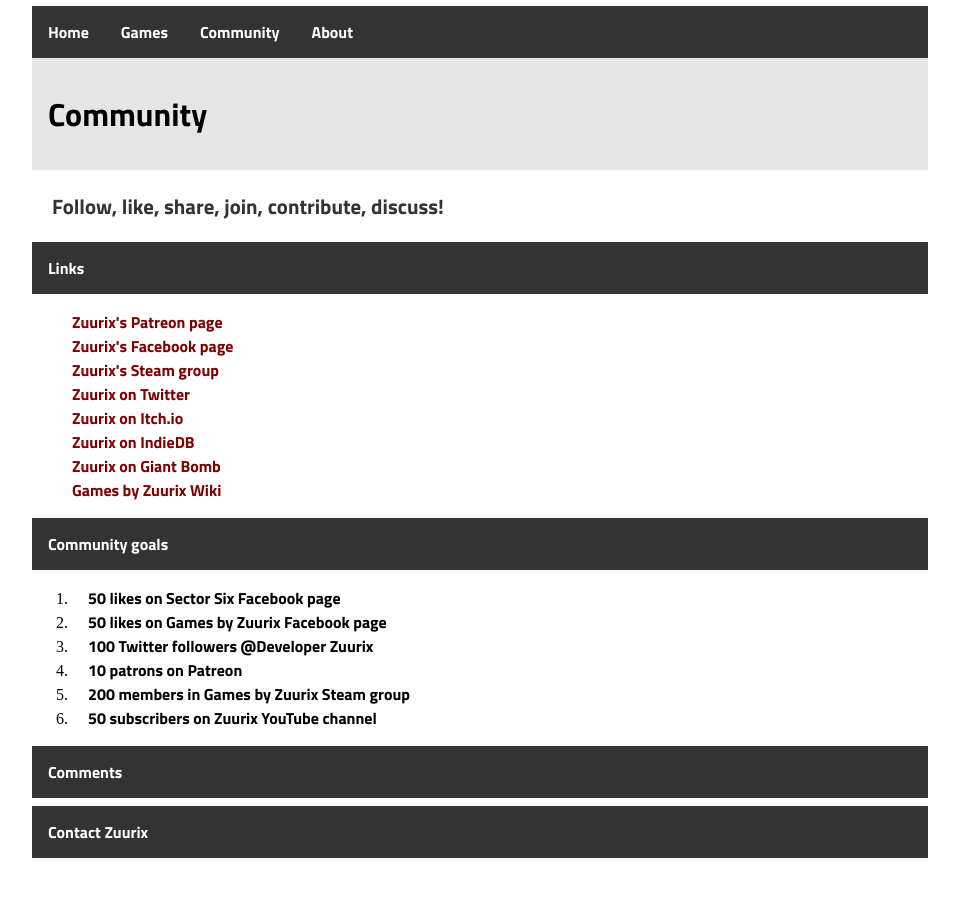
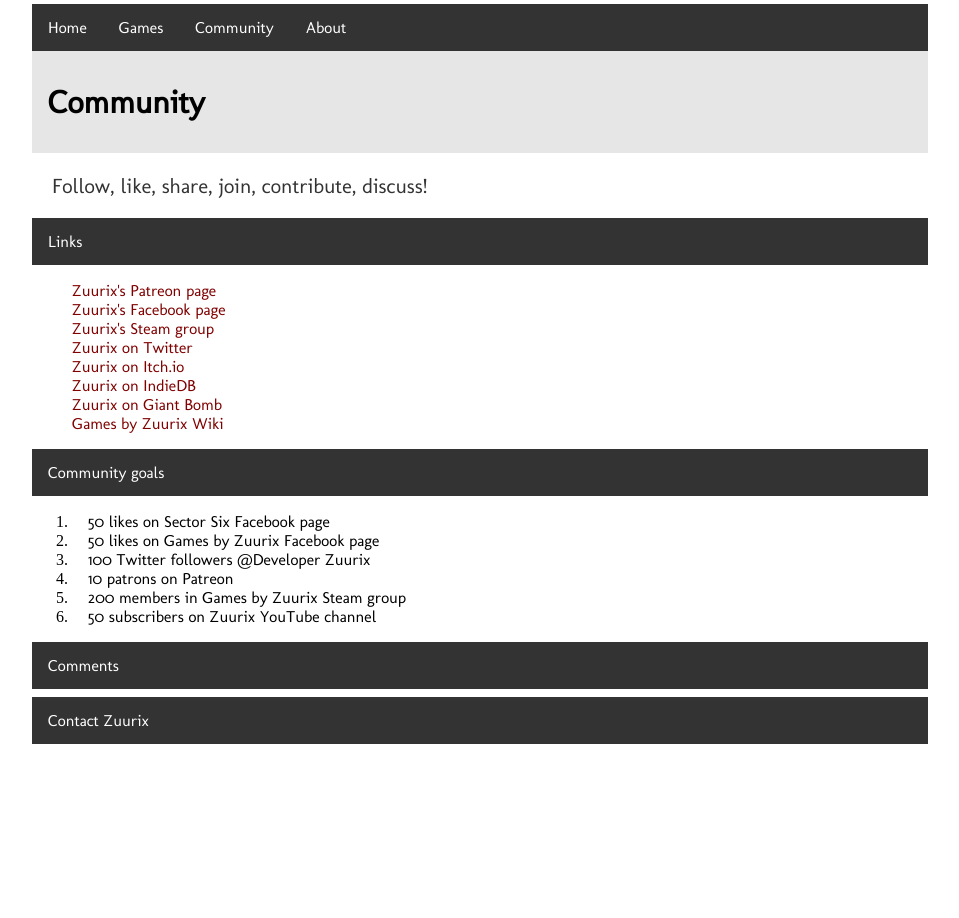
Before and after one commit to Phoebe3663/Zuurix.github.io, a Jekyll site: the page built from community/index.html, in a window 1280 px wide. Shown: the part 308-1226 px from the top of the page, without its empty margins (160-1119 px from the left). Built offline with Jekyll 4.4.1, drawn with Linux system fonts in a browser that asks for light colours; comment, search, counter and statistics services are not loaded; after the commit the page ends 1112 px from its top, so only the background shows below that.

Commit message:
Font changed

```diff
--- a/css/main.css
+++ b/css/main.css
@@ -1,4 +1,4 @@
-@import url('https://fonts.googleapis.com/css?family=Titillium+Web:700');
+@import url('https://fonts.googleapis.com/css?family=Molengo');
 
 body {
     margin: 60px auto;
@@ -39,13 +39,13 @@ nav li a:active {
 }
 
 a {
-    font-family: 'Titillium Web', sans-serif;
+    font-family: 'Molengo', sans-serif;
     text-decoration: none;
     color: #800000;
 }
 
 a ul li {
-    font-family: 'Titillium Web', sans-serif;
+    font-family: 'Molengo', sans-serif;
     font-size: 1.3em;
     color: #800000;
     padding: 8px 8px 8px 8px;
@@ -57,7 +57,7 @@ a:hover {
 }
 
 h1 {
-    font-family: 'Titillium Web', sans-serif;
+    font-family: 'Molengo', sans-serif;
     font-size: 2em;
     vertical-align: middle;
     padding: 32px 16px 32px 16px;
@@ -68,7 +68,7 @@ h1 {
 /*Game name*/
 
 h2 {
-    font-family: 'Titillium Web', sans-serif;
+    font-family: 'Molengo', sans-serif;
     font-size: 1.6em;
     vertical-align: middle;
     padding: 16px 16px 16px 16px;
@@ -79,7 +79,7 @@ h2 {
 /*Game genre*/
 
 h3 {
-    font-family: 'Titillium Web', sans-serif;
+    font-family: 'Molengo', sans-serif;
     font-size: 1em;
     vertical-align: middle;
     padding: 8px 8px 8px 8px;
@@ -89,7 +89,7 @@ h3 {
 /*Plain text*/
 
 plain {
-    font-family: 'Titillium Web', sans-serif;
+    font-family: 'Molengo', sans-serif;
     font-size: 1em;
     padding: 8px 8px 8px 8px;
     margin: 8px 8px 8px 8px;
@@ -128,7 +128,7 @@ span.status-alpha {
 }
 
 p {
-    font-family: 'Titillium Web', sans-serif;
+    font-family: 'Molengo', sans-serif;
     font-size: 1.3em;
     color: #333;
     padding: 8px 8px 8px 8px;
@@ -136,7 +136,7 @@ p {
 }
 
 footer {
-    font-family: 'Titillium Web', sans-serif;
+    font-family: 'Molengo', sans-serif;
     font-size: 1em;
     margin-right: 0px;
     cursor: pointer;
@@ -169,7 +169,7 @@ footer a:active {
 /*Comments divider*/
 
 comments {
-    font-family: 'Titillium Web', sans-serif;
+    font-family: 'Molengo', sans-serif;
     font-size: 1em;
     margin-right: 0px;
 }
@@ -224,7 +224,7 @@ ul.posts li {
     display:inline-block;
     cursor:pointer;
     text-decoration:none;
-    font-family: 'Titillium Web', sans-serif;
+    font-family: 'Molengo', sans-serif;
     font-size: 1em;
     vertical-align: middle;
     padding: 8px 8px 8px 8px;
```
